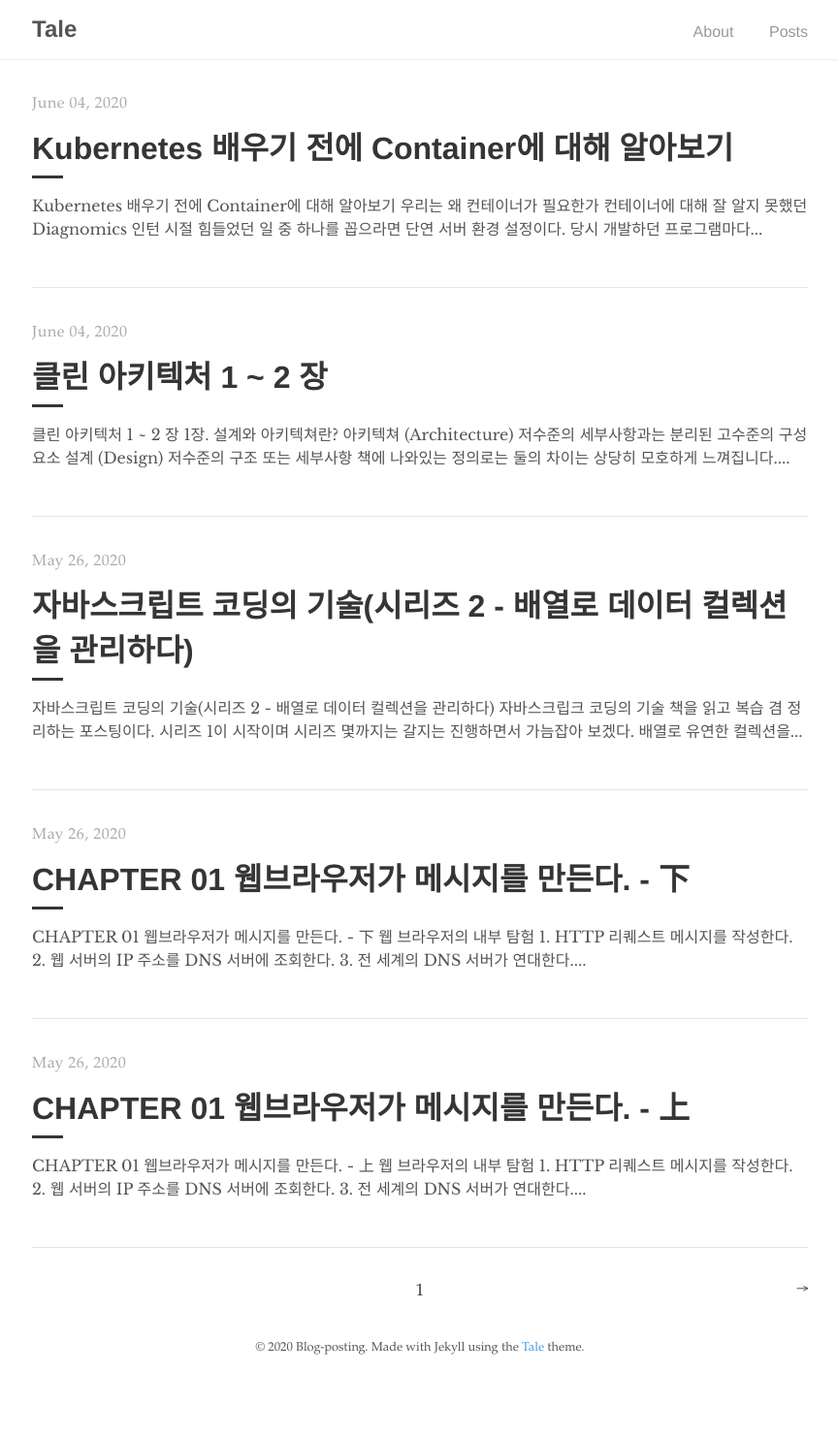
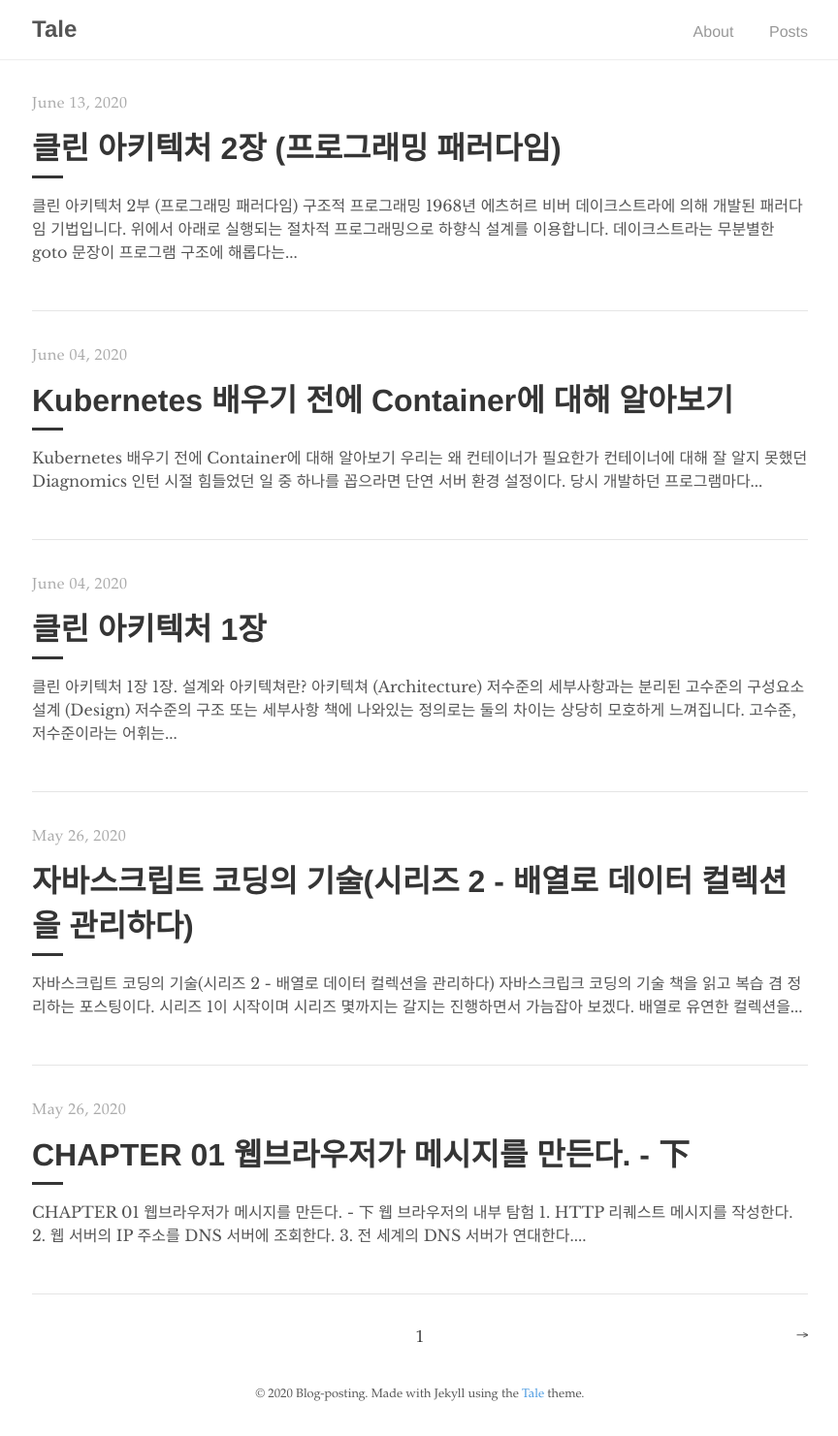
Before and after one commit to Meet-Coder-Study/blog-posting.github.io, a Jekyll site: the page built from index.html, in a window 1280 px wide. Shown: the whole page at 97% size, without its empty margins (207-1071 px from the left). Built offline with Jekyll 4.4.1, drawn with Linux system fonts in a browser that asks for light colours; the list of posts is cut into pages by our own code; before the commit the page ends 1433 px from its top, so only the background shows below that; part of the change alters nothing that is shown.

Commit message:
docs : 클린 아키텍처 2부 (프로그래밍 패러다임)

````diff
--- a/_posts/2020-06-04-clean-architecture-1-2.md
+++ b/_posts/2020-06-04-clean-architecture-1.md
@@ -1,5 +1,5 @@
 ---
-title: 클린 아키텍처 1 ~ 2 장
+title: 클린 아키텍처 1장
 layout: post
 date: '2020-06-04 00:10:00'
 author: ChulYun
@@ -7,7 +7,7 @@ categories: Architecture
 comments: true
 ---
 
-# 클린 아키텍처 1 ~ 2 장
+# 클린 아키텍처 1장
 
 ## 1장. 설계와 아키텍쳐란?
 1. 아키텍쳐 (Architecture)
--- /dev/null
+++ b/_posts/2020-06-04-clean-architecture-2.md
@@ -0,0 +1,233 @@
+---
+title: 클린 아키텍처 2장 (프로그래밍 패러다임)
+layout: post
+date: '2020-06-13 00:10:00'
+author: ChulYun
+categories: Architecture
+comments: true
+---
+
+# 클린 아키텍처 2부 (프로그래밍 패러다임)
+
+## 구조적 프로그래밍
+
+1968년 에츠허르 비버 데이크스트라에 의해 개발된 패러다임 기법입니다. 위에서 아래로 실행되는 절차적 프로그래밍으로 하향식 설계를 이용합니다.
+데이크스트라는 무분별한 goto 문장이 프로그램 구조에 해롭다는 사실을 제시하였습니다. 뵘과 야코피니는 순차(Sequence), 분기(Selection), 반복(Iteration)이라는
+세 가지 구조로 표현할 수 있다는 사실을 증명했습니다.
+
+-   순차(Sequence) : 구문 순서에 따라 수행됩니다.
+-   선택(Selection) : 프로그램의 상태에 따라 여러 구문 중에서 하나를 수행합니다. (if / then / switch...)
+-   반복(Iteration) : 프로그램이 특정 상태에 도달할 때까지 구문을 반복하여 수행하거나, 집합체의 각각의 원소들에 대해 어떤 구문을 반복적으로 수행합니다. (for / while...)
+
+#### 기능적 분해
+
+구조적 프로그래밍을 통해 모듈을 증명 가능한 더 작은 단위로 재귀적으로 분해할 수 있게 되었고, 이는 결국 모듈을 기능적으로 분해할 수 있음을 나타냈습니다.
+즉, 거대한 문제를 고수준의 기능들로 분해하고 이들 각 기능은 다시 저수준의 함수들로 분해하여 문제를 해결할 수 있게 되었습니다.
+
+---
+
+## 객체 지향 프로그래밍
+
+ 좋은 아키텍처를 만드는 일은 객체 지향(Object-Oriented) 설계 원칙을 이해하고 응용하는 데서 출발합니다. 그렇다면 객체 지향이란 무엇일까요??
+ 이 질문에 대해 누군가는 "데이터와 함수의 조합" 이라고 답할 수 있습니다. 또는 "실제 세계를 모델링하는 새로운 방법"이라고 답할 수도 있습니다. 하지만 이러한 대답은 완전한 대답이 아닙니다.
+ 객체 지향의 본질을 설명하기 위해 세 가지 개념을 강조하는 부류도 있습니다. 캡슐화(Encapsulation), 상속(Inheritance), 다형성(Polymorphism)이 바로 그것입니다. 객체 지향은 세가지 개념을 적절하게 조합한 것이거나, 또는 객체 지향 언어는 최소한 세 가지 개념을 반드시 지원해야 한다고 말합니다. 다음 내용에서 이 세 가지 개념에 대해 알아보겠습니다.
+
+#### 캡슐화
+
+ 객체 지향을 정의하는 요소 중 하나로 캡슐화를 언급하는 이유는 데이터와 함수를 쉽고 효과적으로 캡슐화하는 방법을 객체 지향 언어가 제공하기 때문입니다. 이를 통해 데이터와 함수가 응집력 있게 구성된 집단을 서로 구분 짓는 선을 그을 수 있게 됩니다. 구분선 바깥에서 데이터는 은닉되고, 퍼블릭 인터페이스만 외부에 노출됩니다. 이러한 특성은 단순하게 해당 클래스의 메서드만이 인스턴스 변수에 접근할 수 있도록 하는 의미 그 이상을 지니고 있습니다.
+
+> 설계에서 무엇이 변화될 수 있는지 고려하라. 이 접근법은 재설계의 원인에 초점을 맞추는 것과 반대되는 것이다. 설계에 변경을 강요하는 것이 무엇인지에 대해 고려하기보다는 재설계 없이 변경할 수 있는 것이
+> 무엇인지 고려하라. 여기서의 초점은 많은 디자인 패턴의 주제인 변화하는 개념을 캡슐화하는 것이다.
+> **오브젝트<<조영호님 저서>> 494페이지 중 일부..(GoF의 디자인 패턴의 조언)**
+
+ 위의 조언이 말하는 바는 단순히 데이터를 은닉화하는 것이 아니라 소프트웨어 안에서 변할 수 있는 모든 '개념'을 감추는 것입니다. 즉, 변화하지 않는 부분으로부터 변화하는 부분을 캡슐화하여 분리시키는 것입니다.
+
+```java
+public interface Gun {
+    void fire();
+}
+```
+
+```java
+public class MachineGun implements Gun {
+
+    @Override
+    public void fire() {
+        System.out.println("Fire a machine gun..");
+    }
+}
+```
+
+```java
+public class HandGun implements Gun {
+
+    @Override
+    public void fire() {
+        System.out.println("Fire a handgun...");
+    }
+}
+```
+
+```java
+public class Soldier {
+
+    private Weapon weapon;
+
+    public Soldier(Weapon weapon) {
+        this.weapon = weapon;
+    }
+
+    public void attack() {
+        weapon.fire();
+    }
+}
+```
+
+ 위와 같은 간단한 코드를 보면 Soldier 클래스는 총을 쏘는 행위에 대해서만 상호작용을 하고, 어떤 무기를 사용할지는 구체적을 알고있지 않습니다. 총이라는 객체는 발포한다는 행위를 수행할 수 있지만 발포하는 구체적인 방법에 대해서는 자신을 구현하는 서브타입에게 위임합니다. 즉, 상위 객체는 자신과 협력하는 객체가 무엇을 할 수 있는지만 알고 있고, 수행 방법에 대해서는 협력 객체를 믿고 행위를 위임시키는 것입니다.
+**캡슐화는 자주 변경되는 내부 구현을 안정적인 퍼블릭 인터페이스 뒤로 감추는 것이다.**
+
+#### 상속
+
+ 상속은 표면적으로는 단순하게 어떤 변수와 함수를 하나의 유효 범위로 묶어서 하위 객체에서 재사용하는 일에 불과합니다. 즉, 상속을 이용하면 부모 클래스가 제공하는 모든 인터페이스를 자식 클래스가 물려받아 재사용할 수 있게 됩니다.
+
+```java
+public class Point {
+    private int x;
+    private int y;
+
+    public Point(int x, int y) {
+        this.x = x;
+        this.y = y;
+    }
+}
+```
+
+```java
+public class NamedPoint extends Point {
+    private String name;
+
+    public NamedPoint(int x, int y, String name) {
+        super(x, y);
+        this.name = name;
+    }
+}
+```
+
+```java
+public class Main {
+    public static void main(String[] args){
+        Point point = new NamedPoint(10, 10, "Hello");
+    }
+}
+```
+
+ NamedPoint 클래스는 Point 클래스를 상속받고 있으며, Point 클래스의 속성인 x, y 을 함께 포함하고 있습니다. Main 클래스에서 보여지는 코드와 같이 NamedPoint 클래스는 부모 타입인 Point 타입의 변수에 할당될 수 있습니다. 이를 업캐스팅(Upcasting)이라고 부릅니다.
+
+#### 주의
+
+ 이처럼 개발자에게 재사용이라는 단어는 너무나 매력적으로 보입니다. 하지만 상속은 오용하게 되면 두 가지 관점에서 설계에 안 좋은 영향을 미칩니다.
+
+* **캡슐화 위반** : 상속의 가장 큰 문제점은 캡슐화를 위반한다는 점입니다. 상속을 이용하기 위해서는 부모 클래스의 내부 구조를 잘 알고 있어야 합니다. 이러한 사실은 부모 클래스의 구현이 자식 클래스에게 쉽게 노출되기 때문에 캡슐화가 약해집니다. 이로 인해 자식 클래스는 부모 클래스에 강하게 결합되기 때문에 부모 클래스를 변경할 때 자식 클래스에도 영향을 미칠 확률이 높아집니다. 결과적으로 상속을 과도하게 사용하면 코드를 변경하기 어려워지는 문제가 야기될 수 있습니다.
+
+* **설계의 경직** : 상속은 부모 클래스와 자식 클래스 사이의 관계를 컴파일 시점에 결정하게 됩니다. 따라서 런타임 시점에 객체의 종류를 변경하는 것이 불가능하게 됩니다.
+
+#### 다형성
+
+> 다형성이란 서로 다른 유형의 객체가 동일한 메시지에 대해 서로 다르게 반응하는 것을 의미한다. 좀 더 구체적으로 말해 서로 다른 타입에 속하는 객체들이 동일한 메시지를 수신할 경우 서로 다른 메서드를 이용해 메시지를 처리할 수 있는 메커니즘을 말한다.
+> **객체지향의 사실과 오해<<조영호님 저서>> 150페이지 중 일부..**
+
+ 인용한 절을 위의 코드에 빗대어 설명하자면 Soldier 클래스가 Gun 인터페이스를 이용하는 것과 같습니다.
+
+ Soldier 객체는 Gun 객체에게 메시지를 전송하여 '무엇'이 실행될지는 명시하지만 '어떻게' 실행될지는 현재 Soldier 객체와 협력하는 객체가 무엇인지에 따라 달라집니다. (MachineGun이 될 수도 있고, HandGun이 될 수도 있고..)
+
+#### 의존성 역전
+
+ 다형성을 안전하고 편리하게 적용할 수 있는 메커니즘이 등장하기 전 소프트웨어의 모습은 main 함수가 고수준 함수를 호출하고, 고수준 함수는 다시 중간 수준 함수를 호출하며,
+중간 수준 함수는 다시 저수준 함수를 호출합니다. 이러한 호출 트리에서 소스 코드 의존성의 방향은 반드시 제어흐름(flow of control)을 따르게 됩니다.
+
+![Flow of control vs Source code dependency](/assets/image/clean-architecture-2/dependency.jpeg)
+
+ 이러한 방향성은 제어흐름이 시스템의 행위에 따라 결정되며, 소스 코드 의존성은 제어흐름에 따라 결정됩니다.
+하지만 다형성은 이러한 흐름을 바꿀 수 있습니다.
+
+![Dependency inversion](/assets/image/clean-architecture-2/dependency_inversion.jpeg)
+
+ 위의 그림에서 HL1 모듈은 ML1 모듈의 F() 함수를 호출합니다. 하지만 소스 코드에서는 HL1 모듈은 인터페이스를 통해 F() 함수를 호출합니다. 즉, 런타임 의존성과 컴파일타임 의존성을 다르게 만들 수 있습니다. 코드의 관점에서는 인터페이스와 협력하지만 런타임에는 ML1 과 협력을 합니다. 이러한 변화는 ML1과 I 인터페이스 사이의 소스 코드 의존성이 제어 흐름을 반대로 바꾸게 됩니다. 이러한 접근법은 호출하는 모듈이든 아니면 호출 받는 모듈이든 관계없이 소프트웨어 아키텍트는 소스 코드 의존성을 원하는 방향으로 설정할 수 있게 됩니다.
+
+> 유연하고 재사용 가능한 설계를 창조하기 위해서는 동일한 소스코드 구조를 가지고 다양한 실행 구조를 만들 수 있어야 한다.
+>
+>
+> 클래스가 협력할 객체의 클래스를 명시적으로 드러내고 있다면 다른 클래스의 인스턴스와 협력할 가능성 자체가 없어진다. 따라서 컴파일타임 구조와 런타임 구조 사이의 거리가
+> 멀면 멀수록 설계가 유연해지고 재사용이 가능해진다.
+> **오브젝트<<조영호님 저서>> 259 ~ 260페이지 중 일부..**
+
+ 이러한 의존성 역전은 아래와 같이 업무 업무 규칙(Business Rules)이 데이터베이스와 사용자 인터페이스(UI)에 의존하는 대신에, 시스템의 소스 코드 의존성(Source Code Dependency)을 반대로 배치하여 데이터베이스와 UI가 업무 규칙에 의존하게 만들 수 있습니다.
+
+![Dependency_business_rule](/assets/image/clean-architecture-2/dependency_business_rule.jpeg)
+
+ 즉, UI와 데이터베이스가 업무 규칙의 플러그인이 된다는 뜻입니다. 다시 말해 업무 규칙의 소스 코드에서는 UI나 데이터베이스를 호출하지 않습니다.
+ 결과적으로는 업무 규칙, UI, 데이터베이스는 세 가지로 분리된 컴포넌트 또는 배포 가능한 단위로 컴파일 할 수 있고, 이 배포 단위들의 의존성 역시 소스 코드 사이의 의존성과 같습니다.
+
+
+ 따라서 업무 규칙을 UI와 데이터베이스와는 독립적으로 배포할 수 있습니다. UI나 데이터베이스에서 발생한 변경사항은 업무 규칙에 영향을 미치지 않게 됩니다. 즉, 이들 컴포넌트들은 개별적이며 독립적으로 배포가 가능해집니다. 다시 말해 특정 컴포넌트의 소스 코드가 변경되면, 해당 코드가 포함된 컴포넌트만 다시 배포하면 됩니다. 이것을 배포 독립성(Independent deployability)라고 합니다.
+ 시스템의 모듈을 독립적으로 배포할 수 있게 되면, 서로 다른 팀에서 각 모듈을 독립적으로 개발할 수 있습니다. 그리고 이것을 개발 독립성(Independent developability)이라고 합니다.
+
+#### 객체지향의 본질
+
+> -   객체지향이란 시스템을 상호작용하는 **자율적인 객체들의 공동체**로 바라보고 객체를 이용해 시스템을 분할하는 방법이다.
+> -   자율적인 객체란 **상태**와 **행위**를 함께 지니며 스스로 자기 자신을 책임지는 객체를 의미한다.
+> -   객체는 시스템의 행위를 구현하기 위해 다른 객체와 **협력**한다. 각 객체는 협력 내에서 정해진 **역할**을 수행하며 역할은 관련된 **책임**의 집합이다.
+> -   객체는 다른 객체와 협력하기 위해 메시지를 전송하고, **메시지**를 수신한 객체는 메시지를 처리하는 데 적합한 **메서드**를 자율적으로 선택한다.
+> -   _객체지향의 사실과 오해<<조영호님 저서>> 35페이지 중 일부..\*_
+
+---
+
+## 함수형 프로그래밍
+
+함수형 프로그래밍은 말그대로 **함수**를 이용하는 프로그래밍입니다. 여기서 말하는 함수는 수학적인 함수에 기반합니다. 즉, 함수는 0개 이상의 인수를 가지며,
+한 개 이상의 결과를 반환하지만 부작용(Side effect)가 없어야 합니다. 부작용이 없는 함수는 아래와 같이 입력을 받고, 출력을 생성하는 블랙박스와 같습니다.
+
+![Function](/assets/image/clean-architecture-2/function.png)
+
+ 수학에서의 함수는 입력이 동일하면 항상 같은 결과가 출력됩니다. 함수형이라는 말은 '수학의 함수처럼 부작용이 없는'을 의미합니다. 이러한 제약은 참조 투명성(Referential transparency) 개념으로 귀결됩니다. 즉, 같은 인수로 함수를 호출했을 때 항상 같은 결과를 반환한다면 참조적으로 투명한 함수라고 표현합니다.
+
+#### 불변성과 아키텍처
+
+ 시스템에서 경합(Race) 조건, 교착생태(Deadlock) 조건, 동시 업데이트(Concurrent update) 문제가 모두 가변 변수로 인해 발생합니다. 만약 어떠한 변수도 갱신되지 않는다면 경합 조건이나 동시 업데이트 문제가 일어나지 않습니다. 만약 어떠한 변수도 갱신되지 않는다면 경합 조건이나 동시 업데이트 문제가 일어나지 않습니다. 락이 가변적이지 않다면 교착상태도 일어나지 않습니다.
+
+##### 경합 조건(Race Condition)
+
+ 멀티 쓰레드 환경에서 다수의 쓰레드들이 동시에 임계 영역에 접근할 때 발생하는 현상입니다. 다수의 쓰레드가 같은 기억 장소에 동시에 접근하므로 그들 사이에 생기는 경쟁으로 인해 수행 결과를 예측할 수 없게 됩니다. 즉, 이는 함수의 수학적 정의에 어긋나게 됩니다.
+
+##### 락(Lock)
+
+ 경합 조건을 예방하기 위해서는 임계 영역 실행의 원자성을 보장해야 합니다. 이는 한 쓰레드가 임계 영역에 접근했을 때, 그 쓰레드가 처리를 마치고 끝낼 때까지 다른 쓰레드가 임계 영역에 접근하지 못하도록 해야합니다. 이를 락이라고 합니다.
+
+##### 교착 상태(Dead Lock)
+
+ 두 개 이상의 작업이 서로 상대방의 작업을 끝나기만을 기다리고 있는 상태입니다. A 프로세스가 A 자원을 점유하고 있고, B 프로세스가 B 자원을 점유한 상태에서 A 프로세스의 다음 작업으로 B 자원을 필요로 하고, B 프로세스의 다음 작업으로 A 자원을 필요로 할 경우, 서로의 작업이 끝나기만을 기다리며 아무것도 실행되지 않고 있는 상태라고 말할 수 있습니다.
+
+#### 가변성의 분리
+
+ 불변성과 관련하여 가장 주요한 타협 중 하나는 애플리케이션, 또는 애플리케이션 내부의 서비스를 가변 컴포넌트와 불변 컴포넌트로 분리하는 일입니다. 불변 컴포넌트에서는 순수하게 함수형 방식으로만 작업이 처리되며, 어떤 가변 변수도 사용하지 않습니다. 불변 컴포넌트는 변수의 상태를 변경할 수 있는 다른 컴포넌트와 서로 통신합니다.
+
+![Transactional memory](/assets/image/clean-architecture-2/transactional_memory.png)
+
+ 상태 변경은 컴포넌트를 갖가지 동시성 문제에 노출시키므로 트랜잭션 메모리(Transactional memory)와 같은 실천법을 사용하여 동시 업데이트와 경합 조건 문제로부터 가변 변수를 보호합니다.
+
+#### 이벤트 소싱
+
+ 이벤트 소싱은 상태가 아닌 트랜잭션을 저장하자는 전략입니다. 상태가 필요해지면 단순히 상태의 시작점부터 모든 트랜잭션을 처리합니다.
+물론 지름김을 택할 수도 있습니다. 예를 들어 매일 자정에 상태를 계산한 후 저장합니다. 그 후에 상태 정보가 필요해지면 자정 이후의 트랜잭션만 처리하면 됩니다. 이 전략은 많은 저장 공간을 필요로하지만 현 시대의 데이터 저장소는 급격하게 증가하여 수 테라바이트도 작다고 여기는 시대이므로 필요로 하는 저장 공간을 확보하는데 어려움이 없을 것입니다. 더 중요한 사실은 데이터 저장소에서 삭제되거나 변경되는 것이 하나도 없다는 점입니다. 결과적으로 애플리케이션은 CRUD 가 아니라 CR 만 수행합니다. 또한 데이터 저장소에서 변경과 삭제가 전혀 발생하지 않으므로 동시 업데이트 문제 또한 일어나지 않습니다.
+
+---
+
+#### 참고자료
+
+[Clean Architecture](http://www.kyobobook.co.kr/product/detailViewKor.laf?ejkGb=KOR&mallGb=KOR&barcode=9788966262472&orderClick=LAG&Kc=) <<로버트C. 마틴 지음>>
+
+[오브젝트](http://www.kyobobook.co.kr/product/detailViewKor.laf?ejkGb=KOR&mallGb=KOR&barcode=9791158391409&orderClick=LAG&Kc=) <<조용호 지음>>
+
+[객체지향의 사실과 오해](http://www.kyobobook.co.kr/product/detailViewKor.laf?ejkGb=KOR&mallGb=KOR&barcode=9788998139766&orderClick=LEa&Kc=) <<조영호 지음>>
+
+[Java 8 in action](http://www.kyobobook.co.kr/product/detailViewKor.laf?ejkGb=KOR&mallGb=KOR&barcode=9788968481796&orderClick=LAG&Kc=) Java 8 in action <<라울-게이브리얼 우르마, 마리오 푸스코, 앨런 마이크로 소프트 지음, 우정은 옮김>>
````
Also changed, not shown: assets/image/clean-architecture-2/dependency.jpeg (added), assets/image/clean-architecture-2/dependency_business_rule.jpeg (added), assets/image/clean-architecture-2/dependency_inversion.jpeg (added), assets/image/clean-architecture-2/function.png (added), assets/image/clean-architecture-2/transactional_memory.png (added).
